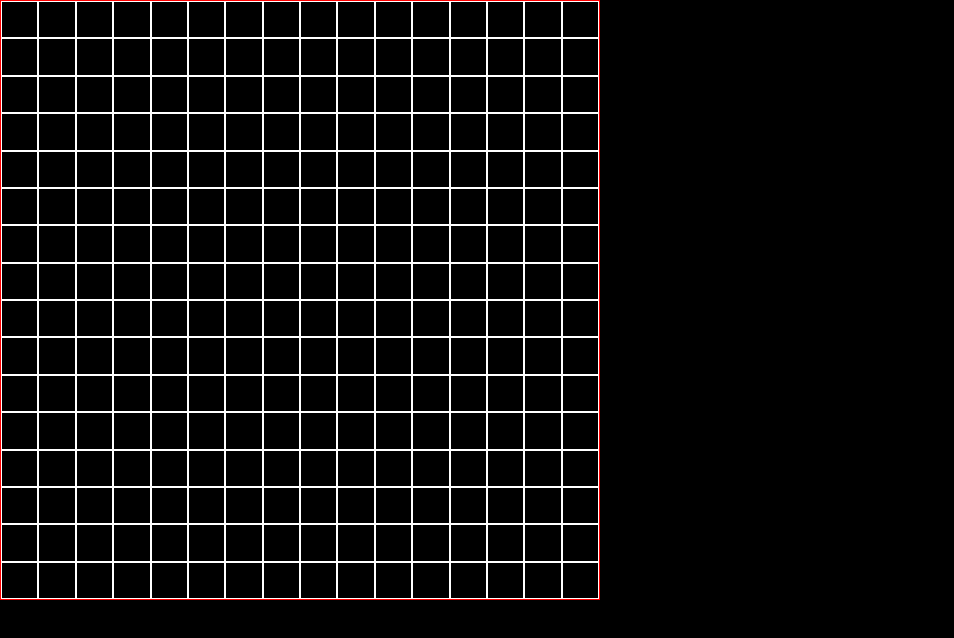
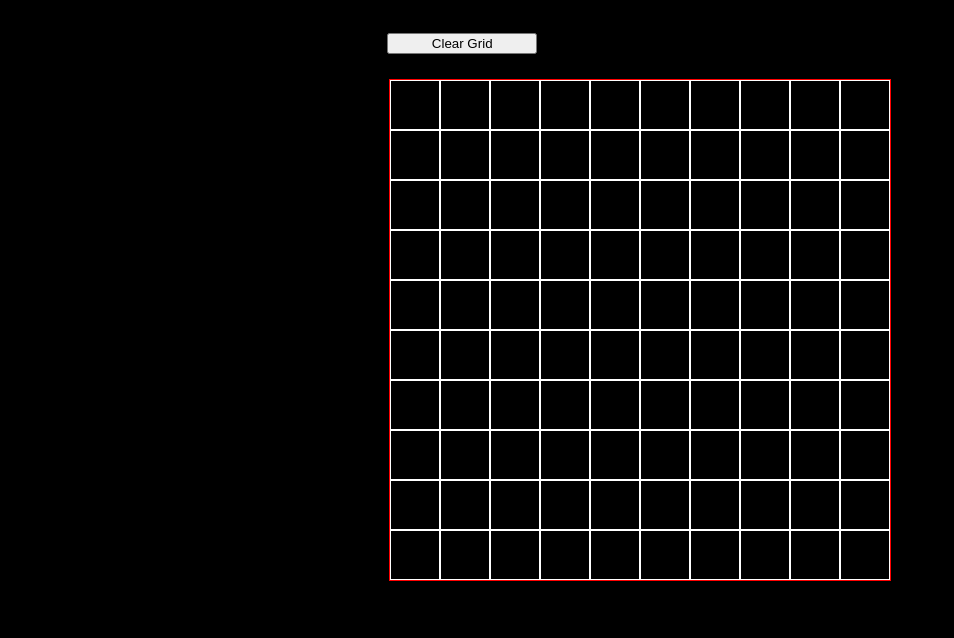
Before and after one commit to seoul2045/etch_a_sketch, a plain HTML site: page index.html in a window 1280 px wide. Shown: the whole page, without its empty margins (0-954 px from the left). Drawn offline with Linux system fonts and the light colour scheme.

Commit message:
Changed div attributes to flex boxes

```diff
--- a/etch_a_sketch_style.css
+++ b/etch_a_sketch_style.css
@@ -1,19 +1,37 @@
 body,html {
-  font-size: 10px;
-  margin: 0;
-  padding: 0;
   font-family: sans-serif;
   color: white;
   background-color: black;
 }
 
+#clearButton {
+  margin-top: 25px;
+  margin-left: 30%;
+  width: 150px;
+
+}
+
+#flex-container {
+  display: flex;
+  flex-direction: row;
+  flex-wrap: wrap;
+  margin: 25px auto;
+  width: 500px;
+  height: 500px;
+  border: 1px solid red;
+
+}
+
+#flex-container > .grid {
+  box-sizing: border-box;
+  border: 1px solid white;
+/*
 #container {
-  box-sizing: border-box;
+  margin: 0 auto;
+  width: 500px;
+  height: 500px;
   margin-top: 50px;
-  width: 600px;
-  height: 600px;
   border: 1px solid red;
-  margin: auto;
 }
 
 div {
@@ -21,3 +39,13 @@ div {
   border: 1px solid white;
   float: left;
 }
+
+body,html {
+font-size: 10px;
+margin: 0;
+padding: 0;
+font-family: sans-serif;
+color: white;
+background-color: black;
+}
+*/
--- a/index.html
+++ b/index.html
@@ -6,30 +6,32 @@
   <link rel="stylesheet" href="./etch_a_sketch_style.css" />
 </head>
 <body>
-  <div id="container"></div>
+  <button id='clearButton'>Clear Grid</button>
+  <div id="flex-container"></div>
 <script>
 //function gride size
   var gridSize = function() {
-    console.log("gridSize of 16");
-    return(16);
+//    let size = prompt('Enter grid size: ');
+    return(10);
   }
 //function css grid box create` width attribute
   var makeWidth = function(x) {
-    let width = x / 100;
-    return console.log("width: " + width);
+    let width = (100 / x) + '%';
+    console.log("width: " + width);
+    return width;
   }
 //function css grid box creat height attribute
   var makeHeight = function(x) {
-    let height = x / 100;
-    return console.log("height: " + height);
+    let height = (100 / x) + '%';
+    console.log("height: " + height);
+    return height;
   }
 //function assign grid box height and width to array object
   var assignGridSize = function() {
     let x = document.getElementsByClassName('grid'); //nodeList
     for(y = 0; y < x.length; y++) {
-      document.getElementsByClassName('grid')[y].style.width = "6.25%";
-      document.getElementsByClassName('grid')[y].style.height = "6.25%";
-      console.log('assigned grid size value');
+      document.getElementsByClassName('grid')[y].style.width = makeWidth(gridSize());
+      document.getElementsByClassName('grid')[y].style.height = makeHeight(gridSize());
     }
   }
 //function create 16 by 16 div grid
@@ -38,7 +40,7 @@
     for(y = 0; y < size; y++) {
       var createDiv = document.createElement('div');
       createDiv.classList.add('grid');
-      document.getElementById('container').appendChild(createDiv);
+      document.getElementById('flex-container').appendChild(createDiv);
       console.log("created div class='grid'");
     }
   }
@@ -48,25 +50,19 @@
       for(y = 0; y < size; y++) {
         document.getElementsByClassName('grid')[y].dataset.gridIndex = y; //add nodeList index to div grid as a data attribute
         document.getElementsByClassName('grid')[y].addEventListener('mouseover', function(e) {
-          let c = e.currentTarget.dataset.gridIndex;
-          console.log(c + ' is the gridIndex');
-          document.getElementsByClassName('grid')[c].style.backgroundColor = "white";
-
-        });
-      }
-  }
+          changeColor(e); //pass mouseover event details
+      })}
+    }
   //function change grid color on mouseover
-    var changeColor = function(x){
-      if (x != undefined) { //after the last div grid box, a value of undefined is being passed
-        let y = x;
-      }
-      console.log('addEventListener: ' + y);
-      document.getElementsByClassName('grid')[0].style.backgroundColor = "white";
-      }
+    var changeColor = function(e) {
+      let c = e.currentTarget.dataset.gridIndex;
+      console.log(c + ' is the gridIndex');
+      document.getElementsByClassName('grid')[c].style.backgroundColor = "grey";
+    }
 //run the program
   createGrid(gridSize());
-  makeWidth(gridSize());
-  makeHeight(gridSize());
+//  makeWidth(gridSize());
+//  makeHeight(gridSize());
   assignGridSize();
   addGridListeners(gridSize());
 //  changeColor();
```
